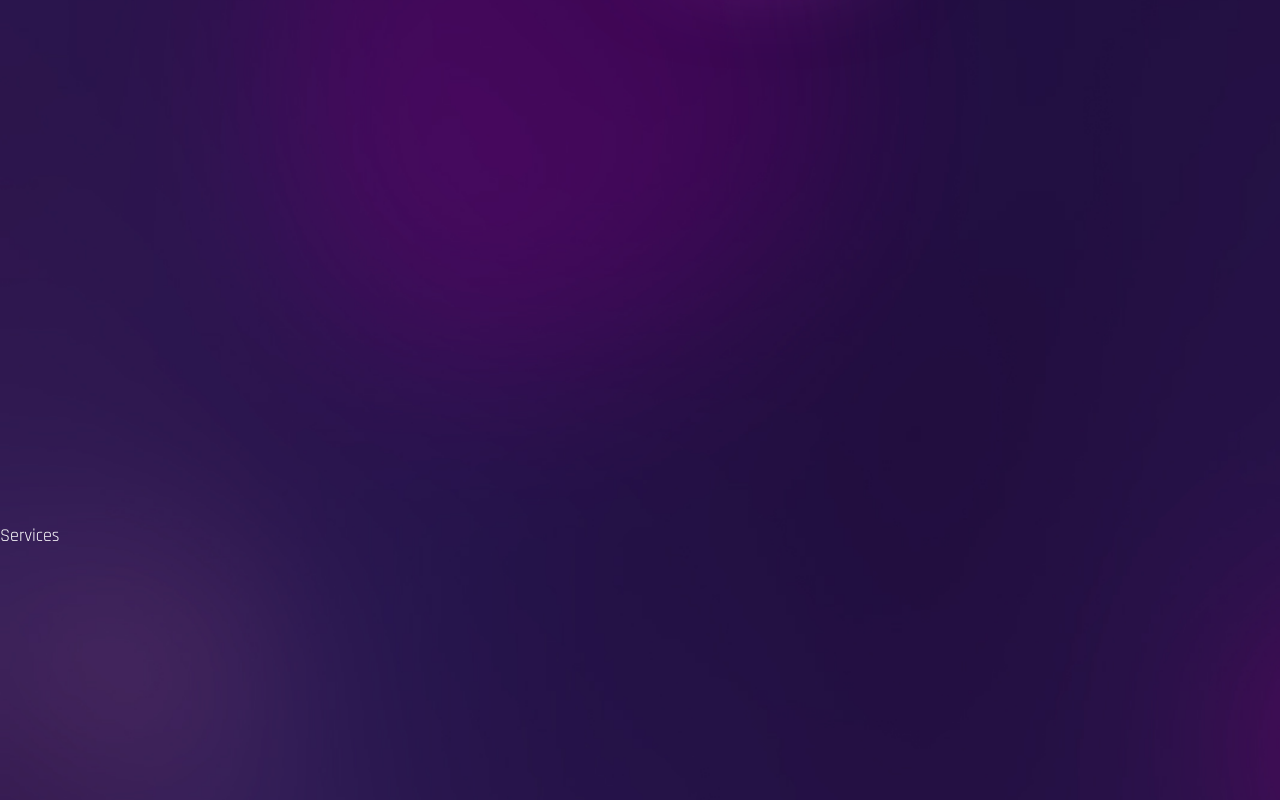
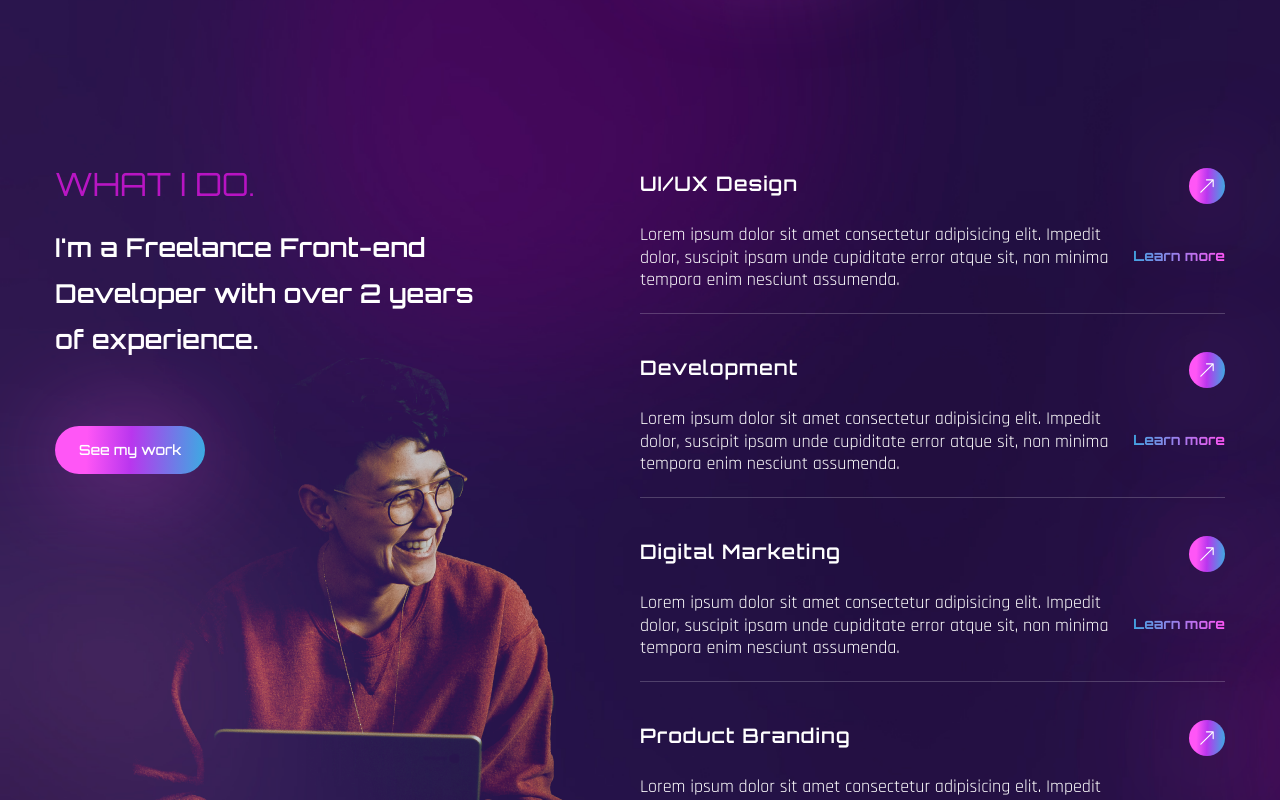
Before and after one commit to ferpalacios9/myPortfolio-fernando, a React (Create React App) app: page / in a window 1280 px wide. Shown: the part 1400-2200 px from the top of the page. Built offline with nearby package versions, Linux system fonts and the light colour scheme; the HTML template or start-up script is replaced by a standard one; a web font is replaced by a local one.

Commit message:
Section Services draft

```diff
--- a/src/components/Services.js
+++ b/src/components/Services.js
@@ -1,7 +1,104 @@
 import React from 'react';
+// icon
+import { BsArrowUpRight } from 'react-icons/bs'
+// motion
+import { motion } from 'framer-motion';
+// variants
+import { fadeIn } from '../variants';
+
+// services data
+
+const services = [
+  {
+    name: 'UI/UX Design',
+    description:
+      'Lorem ipsum dolor sit amet consectetur adipisicing elit. Impedit dolor, suscipit ipsam unde cupiditate error atque sit, non minima tempora enim nesciunt assumenda.',
+    link: 'Learn more',
+  },
+  {
+    name: 'Development',
+    description:
+      'Lorem ipsum dolor sit amet consectetur adipisicing elit. Impedit dolor, suscipit ipsam unde cupiditate error atque sit, non minima tempora enim nesciunt assumenda.',
+    link: 'Learn more',
+  },
+  {
+    name: 'Digital Marketing',
+    description:
+      'Lorem ipsum dolor sit amet consectetur adipisicing elit. Impedit dolor, suscipit ipsam unde cupiditate error atque sit, non minima tempora enim nesciunt assumenda.',
+    link: 'Learn more',
+  },
+  {
+    name: 'Product Branding',
+    description:
+      'Lorem ipsum dolor sit amet consectetur adipisicing elit. Impedit dolor, suscipit ipsam unde cupiditate error atque sit, non minima tempora enim nesciunt assumenda.',
+    link: 'Learn more',
+  },
+]
 
 const Services = () => {
-  return <div className='section' id='services'>Services</div>;
+  return (
+    <section className='section' id='services'>
+      <div className='container mx-auto'>
+        <div className='flex flex-col lg:flex-row'>
+          {/* text and image */}
+          <motion.div
+            variants={fadeIn('right', 0.3)}
+            initial='hidden'
+            whileInView={'show'}
+            viewport={{ once: false, amount: 0.3 }}
+            className='flex-1 lg:bg-services lg:bg-bottom bg-no-repeat mix-blend-lighten mb-12 lg:mb-0'>
+            <h2 className='h2 text-accent mb-6'>What I Do.</h2>
+            <h3 className='h3 max-w-[455px] mb-16'>
+              I'm a Freelance Front-end Developer with over 2 years of experience.
+            </h3>
+            <button className='btn btn-sm'>See my work</button>
+          </motion.div>
+          {/* services */}
+          <motion.div
+            variants={fadeIn('left', 0.5)}
+            initial='hidden'
+            whileInView={'show'}
+            viewport={{ once: false, amount: 0.3 }}
+            className='flex-1'>
+            {/* service List */}
+            <div>
+              {services.map((service, index) => {
+                // destructure service
+                const { name, description, link } = service;
+                return (
+                  <div
+                    className='border-b border-white/20 h-[146px] mb-[38px] flex'
+                    key={index}
+                  >
+                    <div className='max-w-[476px]'>
+                      <h4 className='text-[20px] tracking-wider font-primary font-semibold mb-6'>
+                        {name}
+                      </h4>
+                      <p className='font-secondary leading-tight'>
+                        {description}
+                      </p>
+                    </div>
+                    <div className='flex flex-col flex-1 items-end'>
+                      <a
+                        href='#'
+                        className='btn w-9 h-9 mb-[42px] flex justify-center items-center'
+                      >
+                        <BsArrowUpRight />
+                      </a>
+                      <a href='#' className='text-gradient text-sm'>
+                        {link}
+                      </a>
+                    </div>
+                  </div>
+                );
+
+              })}
+            </div>
+          </motion.div>
+        </div>
+      </div>
+    </section>
+  )
 };
 
 export default Services;
```
Also changed, not shown: public/index.html (line endings or trailing spaces), src/components/Work.js (line endings or trailing spaces).
